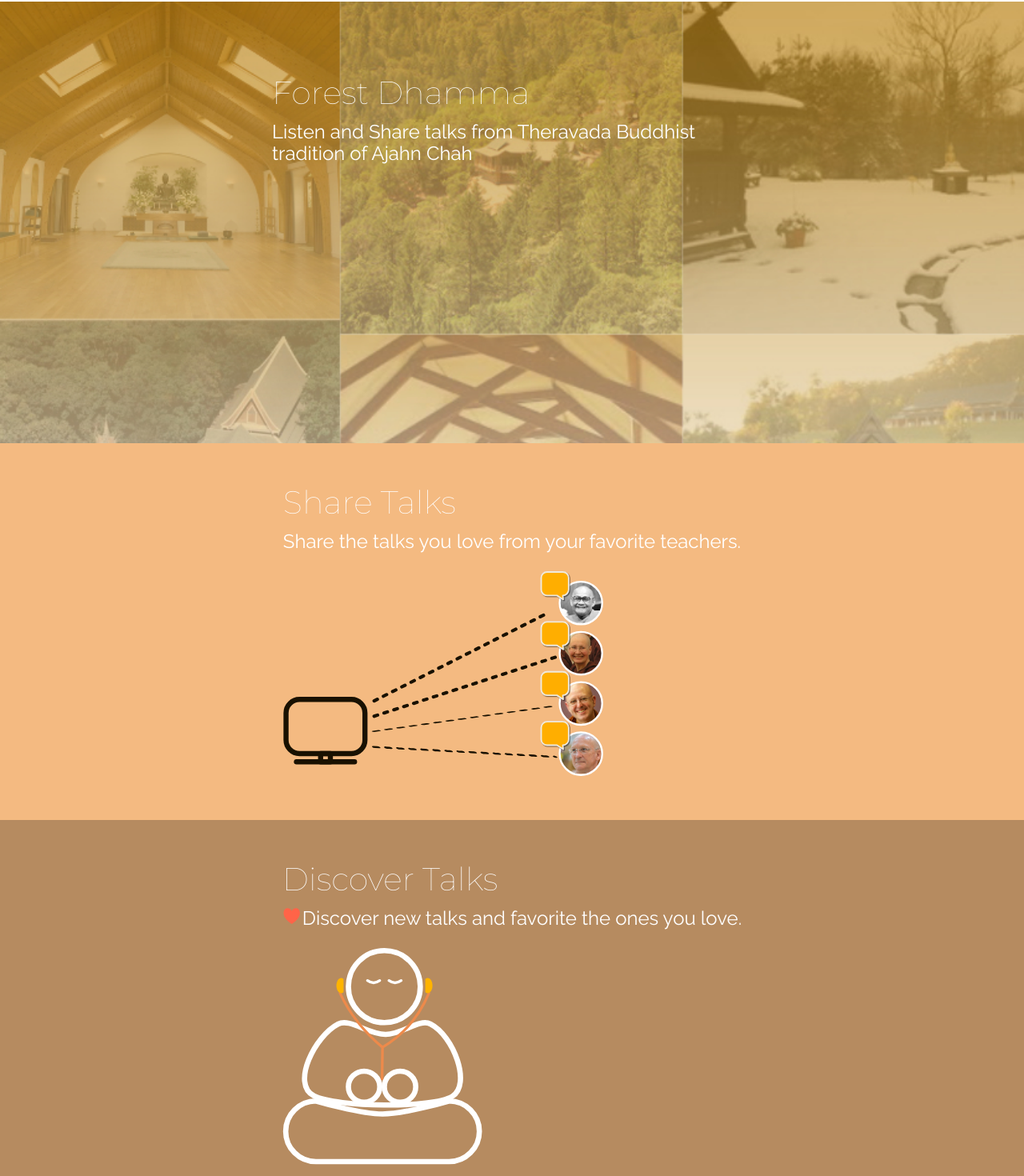
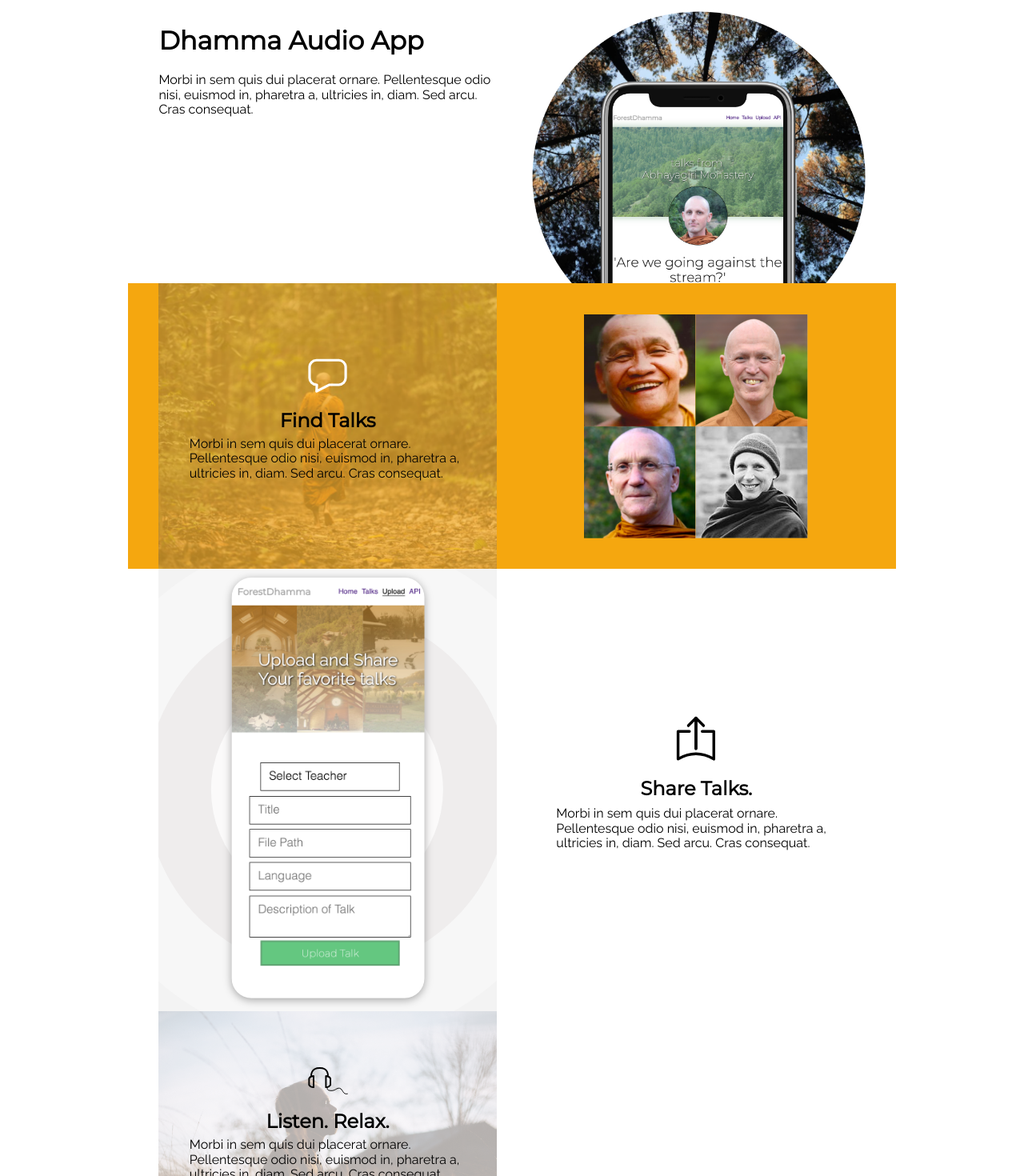
Before and after one commit to Nick-Damico/forest-dhamma, a React (Create React App) app in the folder client/: page / in a window 1280 px wide. Shown: the part 52-1522 px from the top of the page at 80% size. Built offline with nearby package versions, Linux system fonts and the light colour scheme; no server answers.

Commit message:
redesign 'home' page mobile first complete

```diff
--- a/client/src/components/static/home.js
+++ b/client/src/components/static/home.js
@@ -1,45 +1,72 @@
 import React from 'react';
-import about from '../../icons/about.svg';
-import MonkIcon from '../../icons/monk-icon.svg';
-import HeartIcon from '../../icons/heart.svg';
+// import '../../styles/flexboxgrid.css';
+import '../../styles/home.css';
 
 const Home = () => {
   return (
-    <div className="landing-page">
-      <main className="landing-page--main">
-        <section className="intro-section--main">
-          <div className="wrapper">
-            <h3>Forest Dhamma</h3>
-            <p>
-              Listen and Share talks from Theravada Buddhist tradition of Ajahn Chah
+    <main className="wrapper">
+      <section className="row intro-section">
+        <div className="col-xs-12 col-md-6">
+            <h1 className="intro__title">Dhamma Audio App</h1>
+            <p className="intro__text">
+              Morbi in sem quis dui placerat ornare.
+              Pellentesque odio nisi, euismod in, pharetra a, ultricies in,
+              diam. Sed arcu. Cras consequat.
             </p>
           </div>
-        </section>
-        <section className="about-section--main">
-          <div className="wrapper">
-            <h3>Share Talks</h3>
-            <p>
-              Share the talks you love from your favorite teachers.
-            </p>
-            <img className="monitor-img" src={about} alt="" />
+        <div className="col-xs-12 col-md-6">
+          <img className="intro__image" src={require('../../images/circle-app-image@3x.jpg')} alt="" />
         </div>
       </section>
-        <section className="discovery-section--main">
-          <div className="wrapper">
-            <h3>Discover Talks</h3>
-            <div className="discovery-section--text">
-              <img src={HeartIcon} alt="" className="heart-icon" />
-              <p>
-                Discover new talks and favorite the ones you love.
+
+      <section className="row find-section">
+        <div className="col-xs-12 col-md-6 col-md-reset find-section__col--1 center__center flex">
+          <img className="find__icon" alt="" src={require('../../images/talk-icon.svg')} />
+          <h2 className="find__title">Find Talks</h2>
+          <p className="find__text">
+            Morbi in sem quis dui placerat ornare. Pellentesque odio nisi,
+            euismod in, pharetra a, ultricies in,
+            diam. Sed arcu. Cras consequat.
           </p>
         </div>
-            <div className="monk-icon--container">
-              <img src={MonkIcon} className="monk-icon" alt="" />
+        <div className="col-xs-12 col-md-6 find-section__col--2 center__center flex">
+          <img
+            src={require('../../images/teachers@3x.png')}
+            alt=""
+            className="find__image" />
         </div>
+      </section>
+
+      <section className="share row">
+        <div className="col-xs-12 col-md-6 share__col--1 flex">
+          <img className="upload__icon" alt="" src={require('../../images/upload-icon.svg')} />
+          <h2 className="share__title">Share Talks.</h2>
+          <p className="share__text">
+            Morbi in sem quis dui placerat ornare. Pellentesque odio nisi,
+            euismod in, pharetra a, ultricies in,
+            diam. Sed arcu. Cras consequat.
+          </p>
+        </div>
+        <div className="col-xs-12 col-md-6 share__col--2 order__col--first col-reset flex">
+          <img src={require('../../images/upload@2x.png')} alt="" className="share__image"/>
+        </div>
+      </section>
+
+      <section className="listen-section row">
+        <div className="col-xs-12 col-md-6 listen__col--1 col-reset center__center flex">
+          <img className="headphone__icon" alt="" src={require('../../images/headphone-icon.svg')} />
+          <h2 className="listen__title">Listen. Relax.</h2>
+          <p className="listen__text">
+            Morbi in sem quis dui placerat ornare. Pellentesque odio nisi,
+            euismod in, pharetra a, ultricies in,
+            diam. Sed arcu. Cras consequat.
+          </p>
+        </div>
+        <div className="col-xs-12 listen__col--2">
+          <img src={require('../../images/upload@2x.png')} alt="" className="share__image"/>
         </div>
       </section>
     </main>
-    </div>
   )
 }
 
--- /dev/null
+++ b/client/src/styles/home.css
@@ -0,0 +1,193 @@
+@import url('normalize.css');
+
+/* Base Styles */
+
+html {
+  box-sizing: border-box;
+}
+*, *:before, *:after {
+  box-sizing: inherit;
+}
+
+/* body {
+	font-family: Arial, sans-serif;
+	margin: 0px;
+	padding: 0px;
+}
+h1,h2,h3,h4,h5,h6 {
+  font-family: "Cabin", Arial, sans-serif;
+  font-weight: normal;
+  color: #C80060;
+  margin-top: 0;
+} */
+
+img {
+  width: 100%;
+}
+
+.flex {
+  display: flex;
+}
+
+/* Grid Styles */
+
+.wrapper {
+  width: 100%;
+}
+
+.row {
+  display: flex;
+  flex-flow: row wrap;
+  flex: 0 1 auto;
+}
+
+[class*="col-"] {
+  flex: 0 0 92%;
+  margin: 0 4%;
+}
+
+.col-reset {
+  flex: 0 0 100%;
+  margin: 0;
+  padding: 0 4%;
+}
+
+.center__center {
+  justify-content: center;
+  align-items: center;
+}
+
+/* Section Styles */
+
+/* Intro Section */
+
+.intro-section {
+  margin-top: 10px;
+}
+
+.intro__image {
+  margin-bottom: -4px;
+}
+
+
+
+/* Find Section */
+
+.find-section {
+  background-color: #f5a70f;
+}
+
+.find-section__col--1 {
+  background: url('../images/forest-monk@3x.png') no-repeat;
+  background-position: center;
+  background-size: cover;
+  justify-content: center;
+
+  flex-direction: column;
+  flex: 0 0 100%;
+  margin: 0;
+  padding: 0 4%;
+  min-height: 300px;
+}
+
+.find__icon,
+.upload__icon,
+.headphone__icon {
+  width: 50px;
+}
+
+.find-section__col--2 {
+  padding-top: 4%;
+  padding-bottom: 4%;
+}
+
+
+/* Share Section */
+
+.share__col--1 {
+  flex-direction: column;
+  min-height: 300px;
+  justify-content: center;
+  align-items: center;
+}
+
+.share__col--2 {
+  align-items: center;
+  justify-content: center;
+
+  background: url('../images/pattern.svg') no-repeat;
+  background-position: center;
+  background-size: 200%;
+  position: relative;
+}
+
+.share__col--2::after {
+  content: "";
+  position: absolute;
+  top: 0;
+  bottom: 0;
+  right: 0;
+  left: 0;
+  background-color: rgba(255,255,255,.6);
+  z-index: 1;
+}
+.share__image {
+  width: initial;
+  position: relative;
+  z-index: 2;
+}
+
+
+
+/* Share Section */
+
+.listen__col--1 {
+  background: url('../images/relax@2x.png') no-repeat;
+  background-position: center;
+  background-size: cover;
+
+  flex-direction: column;
+  min-height: 300px;
+}
+
+
+/* Media Queries */
+@media (min-width: 400px) {
+  .find__image {
+    max-width: 280px;
+    max-height:280px;
+  }
+
+  .find__text,
+  .share__text,
+  .listen__text {
+    max-width: 350px;
+  }
+}
+
+@media (min-width: 599px) {
+  .navigation-container {
+    width: 100%;
+  }
+
+  .order__col--first {
+    order: -1;
+  }
+
+  .wrapper {
+      width: 100%;
+      max-width: 960px;
+  }
+
+  [class*='col-'] {
+    margin-left: 4%;
+    margin-right: 0%;
+  }
+
+  .col-md-6 {
+    flex: 0 0 44%;
+  }
+
+
+
+}
```
Lines whose indentation alone changed are shown as unchanged.
